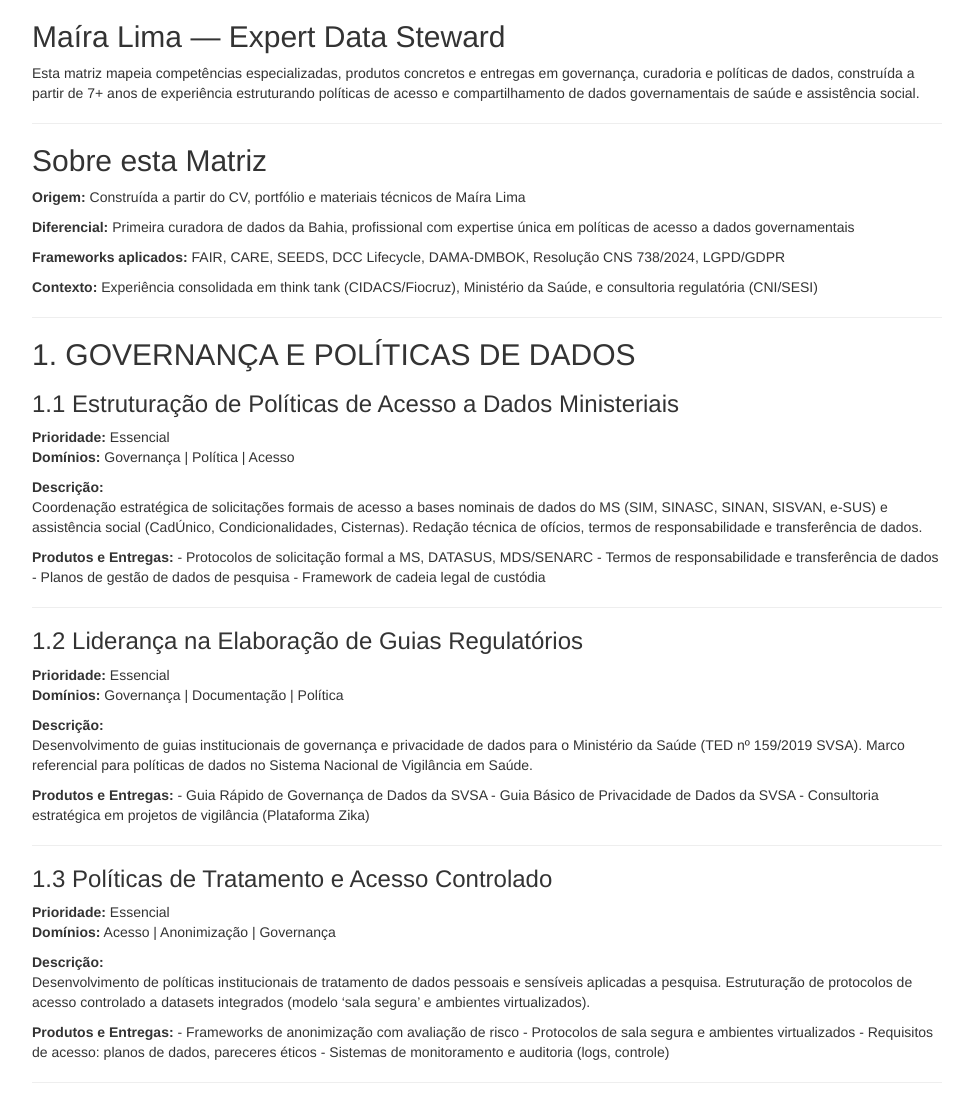
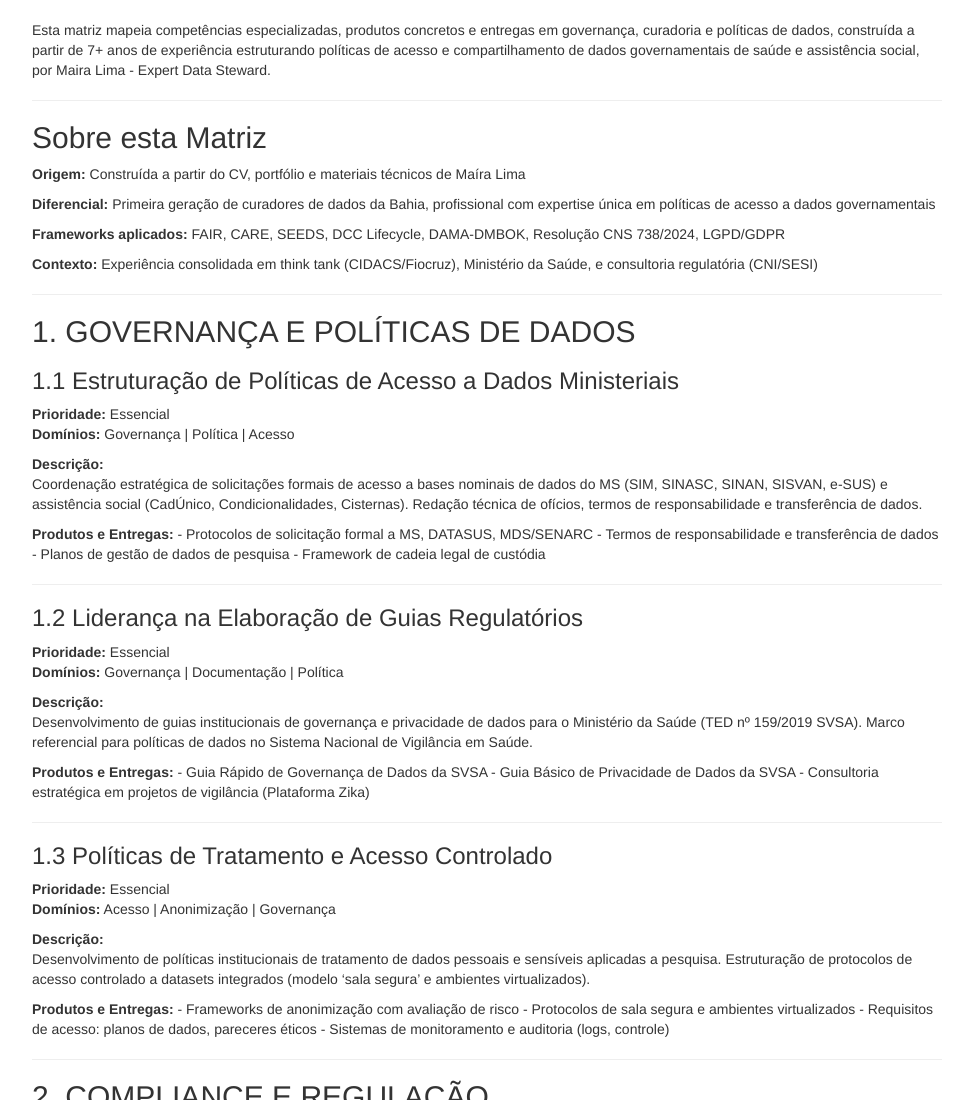
Before and after one commit to MairaLimaS/competencias-data-steward, a plain HTML site: page matriz_competencias_maira_lima.html in a window 1280 px wide. Shown: the top 1100 px of the page, without its empty margins (153-1126 px from the left). Drawn offline with nearby package versions, Linux system fonts and the light colour scheme; some packages are replaced by stand-ins of ours.

Commit message:
Update matriz_competencias_maira_lima.html

```diff
--- a/matriz_competencias_maira_lima.html
+++ b/matriz_competencias_maira_lima.html
@@ -355,19 +355,19 @@
 <div id="matriz-integrada-de-competências" class="section level1">
 <h1>  </h1>
 <div id="maíra-lima-de-souza-expert-data-steward" class="section level2">
-<h2>Maíra Lima — Expert Data Steward</h2>
+<h2> </h2>
 <p>Esta matriz mapeia competências especializadas, produtos concretos e
 entregas em governança, curadoria e políticas de dados, construída a
 partir de 7+ anos de experiência estruturando políticas de acesso e
 compartilhamento de dados governamentais de saúde e assistência
-social.</p>
+social, por Maira Lima - Expert Data Steward.</p>
 <hr />
 </div>
 <div id="sobre-esta-matriz" class="section level2">
 <h2>Sobre esta Matriz</h2>
 <p><strong>Origem:</strong> Construída a partir do CV, portfólio e
 materiais técnicos de Maíra Lima </p>
-<p><strong>Diferencial:</strong> Primeira curadora de dados da Bahia,
+<p><strong>Diferencial:</strong> Primeira geração de curadores de dados da Bahia,
 profissional com expertise única em políticas de acesso a dados
 governamentais</p>
 <p><strong>Frameworks aplicados:</strong> FAIR, CARE, SEEDS, DCC
```
